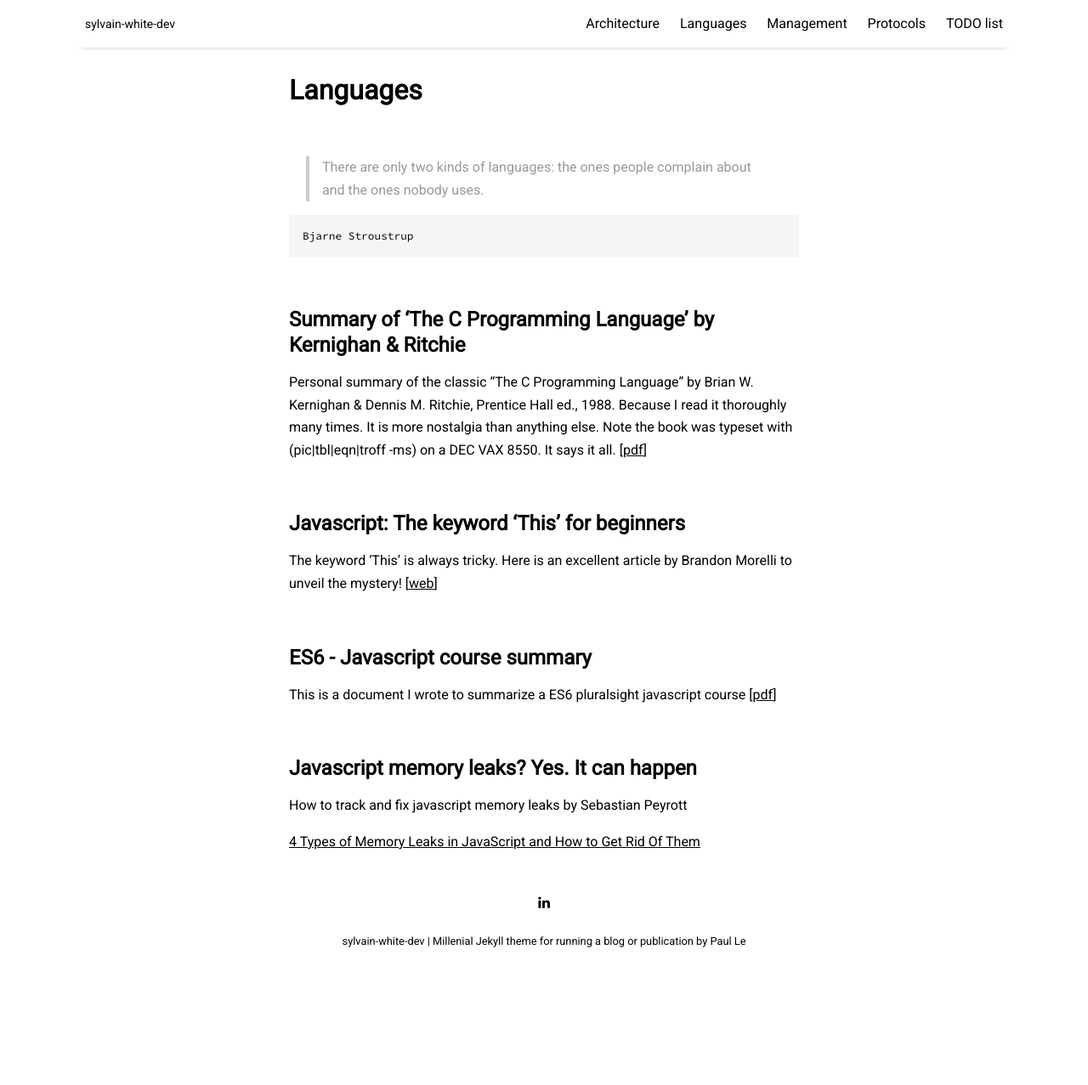
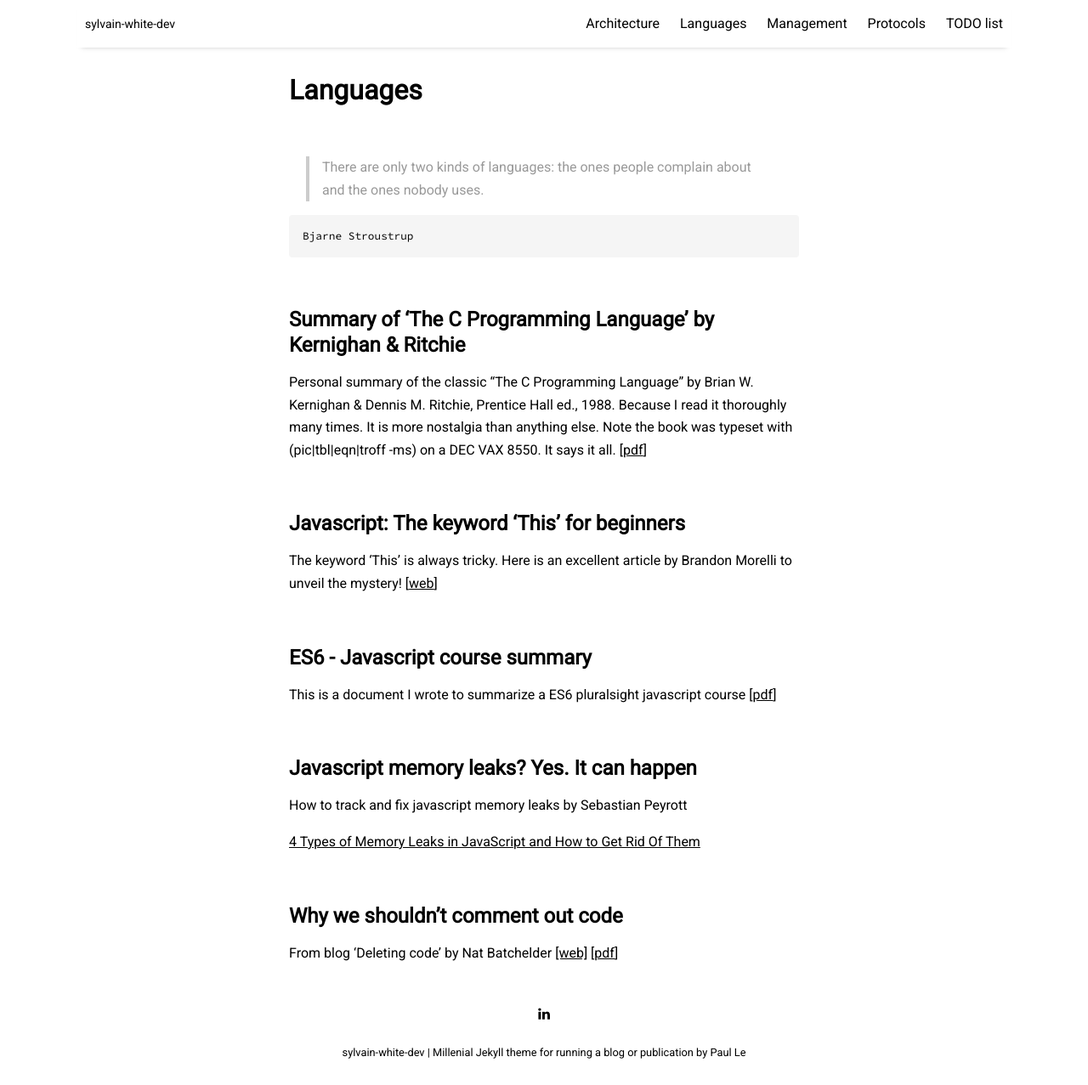
Before and after one commit to sylvainwhite/sylvain-white-dev, a Jekyll site: the page built from pages/languages.md, in a window 1280 px wide and 1277 px high. Shown: the whole window at 85% size. Built offline with Jekyll 4.4.1, drawn with Linux system fonts in a browser that asks for light colours; nearby versions of some CDN libraries.

Commit message:
Add 'deleting code' link

```diff
--- a/pages/languages.md
+++ b/pages/languages.md
@@ -37,3 +37,9 @@ This is a document I wrote to summarize a ES6 pluralsight javascript course
 How to track and fix javascript memory leaks by Sebastian Peyrott
 
 [4 Types of Memory Leaks in JavaScript and How to Get Rid Of Them](https://auth0.com/blog/four-types-of-leaks-in-your-javascript-code-and-how-to-get-rid-of-them/){:target="_blank"}
+
+<br/>
+
+## Why we shouldn't comment out code
+
+From blog 'Deleting code' by Nat Batchelder [[web]](https://nedbatchelder.com/text/deleting-code.html){:target="_blank"} [[pdf]({{ site.github.url }}/resources/deletingCode.pdf){:target="_blank"}]
```
Also changed, not shown: 1 other file.
